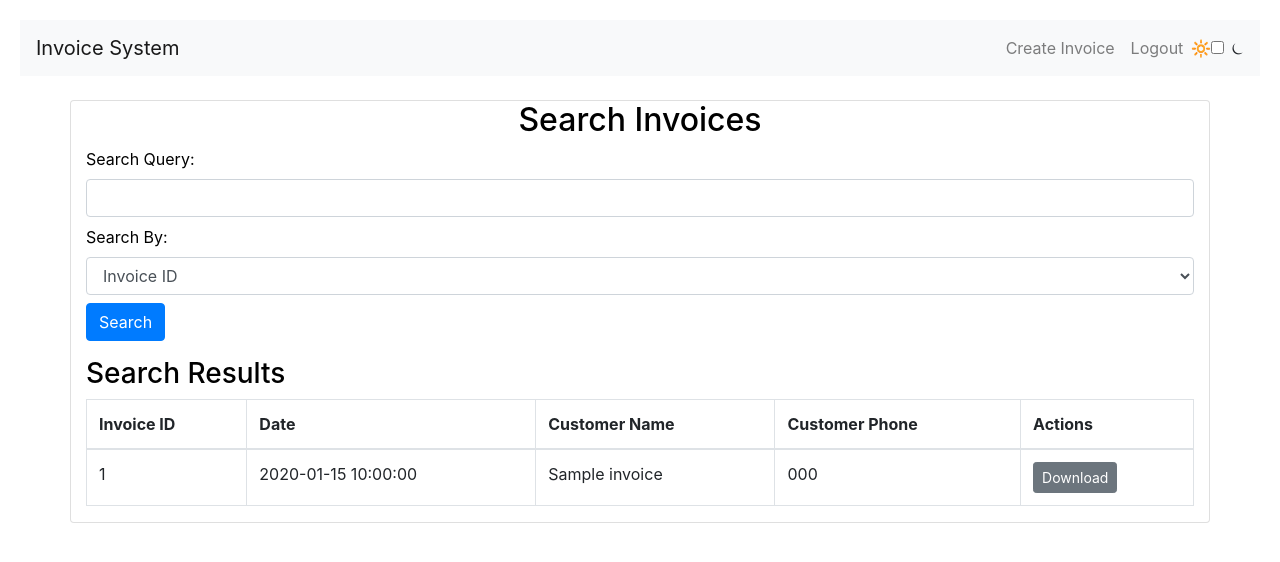
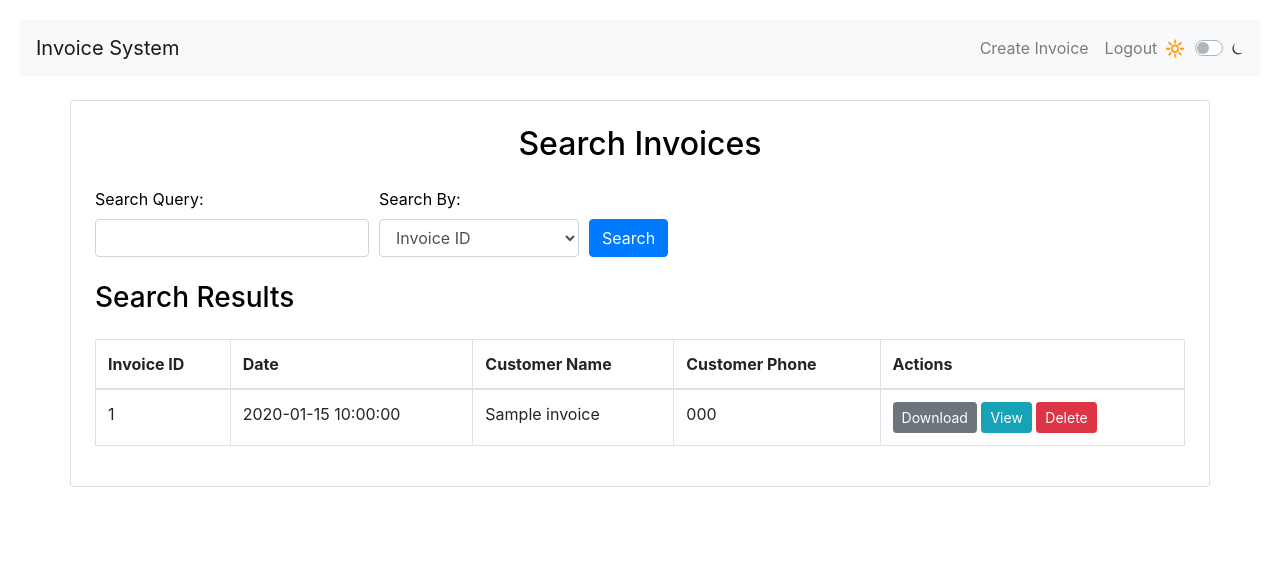
Before and after one commit to Sananta-0902/BMS_py, a Flask app: template templates/search_invoices.html in a window 1280 px wide. Shown: the top 562 px of the page. Run offline with Flask 3, Linux system fonts and the light colour scheme; the template is opened without the code that fills it: most values are stand-ins (such as "Sample title", 1, 10 or a date in 2020); some libraries are stand-ins or nearby versions.

Commit message:
Add invoice deletion functionality and enhance invoice details view

```diff
--- a/app.py
+++ b/app.py
@@ -153,7 +153,7 @@ def create_invoice():
         return redirect(url_for('login'))
 
     user_role = get_user_role(session['user'])
-    if user_role != 'staff':
+    if user_role not in ['staff', 'admin']:
         return "Unauthorized", 403
 
     if request.method == 'POST':
@@ -201,13 +201,25 @@ def view_invoice(invoice_id):
         return "Invoice not found", 404
     return render_template('invoice.html', invoice=invoice, items=items)
 
+@app.route('/delete_invoice/<int:invoice_id>', methods=['GET', 'POST'])
+def delete_invoice(invoice_id):
+    if 'user' not in session:
+        return redirect(url_for('login'))
+
+    user_role = get_user_role(session['user'])
+    if user_role not in ['staff', 'admin']:
+        return "Unauthorized", 403
+
+    delete_invoice_by_id(invoice_id)
+    return redirect(url_for('search_invoices'))
+
 @app.route('/search_invoices', methods=['GET'])
 def search_invoices():
     if 'user' not in session:
         return redirect(url_for('login'))
 
     user_role = get_user_role(session['user'])
-    if user_role != 'staff':
+    if user_role not in ['staff', 'admin']:
         return "Unauthorized", 403
 
     search_query = request.args.get('search', '').strip()
--- a/static/css/style.css
+++ b/static/css/style.css
@@ -43,7 +43,7 @@ body {
     color: var(--card-text-color);
     transition: background-color 0.3s, color 0.3s;
 }
-[data-theme="dark"] .card {
+[data-theme="dark"] .card, [data-theme="dark"] .table {
     background-color: var(--card-background-color);
     color: var(--card-text-color);
 }
--- a/templates/admin.html
+++ b/templates/admin.html
@@ -17,7 +17,8 @@
             <div class="collapse navbar-collapse justify-content-between" id="navbarNav">
                 <ul class="navbar-nav">
                     <li class="nav-item"><a class="nav-link" href="{{ url_for('manage_products') }}">Manage Products</a></li>
-                    <li class="nav-item"><a class="nav-link" href="{{ url_for('manage_staff') }}">Manage Staff</a></li>
+<li class="nav-item"><a class="nav-link" href="{{ url_for('manage_staff') }}">Manage Staff</a></li>
+<li class="nav-item"><a class="nav-link" href="{{ url_for('search_invoices') }}">Search Invoices</a></li>
                     <li class="nav-item"><a class="nav-link" href="{{ url_for('logout') }}">Logout</a></li>
                 </ul>
 
--- a/templates/create_invoice.html
+++ b/templates/create_invoice.html
@@ -27,9 +27,9 @@
             </ul>
         </div>
             <label class="form-check-label" for="themeToggle">🔆</label>
-        <div class="form-check form-switch" style="margin-left: auto;">
-            <input class="form-check-input" type="checkbox" id="themeToggle" onchange="toggleTheme()">
-            <label class="form-check-label" for="themeToggle">⏾</label>
+            <div class="custom-control custom-switch">
+                <input type="checkbox" class="custom-control-input" id="themeToggle" onchange="toggleTheme()">
+                <label class="custom-control-label" for="themeToggle">⏾</label>
             </div>
     </nav>
 
--- a/templates/manage_staff.html
+++ b/templates/manage_staff.html
@@ -20,7 +20,8 @@
             <div class="collapse navbar-collapse justify-content-end" id="navbarNav">
                 <ul class="navbar-nav">
                     <li class="nav-item"><a class="nav-link" href="{{ url_for('manage_products') }}">Manage Products</a></li>
-                    <li class="nav-item"><a class="nav-link" href="{{ url_for('logout') }}">Logout</a></li>
+<li class="nav-item"><a class="nav-link" href="{{ url_for('search_invoices') }}">Search Invoices</a></li>
+<li class="nav-item"><a class="nav-link" href="{{ url_for('logout') }}">Logout</a></li>
                 </ul>
             </div>
         </div>
--- a/templates/search_invoices.html
+++ b/templates/search_invoices.html
@@ -2,11 +2,11 @@
 <html lang="en">
 
 <head>
-    <meta charset="UTF-8">
-    <meta name="viewport" content="width=device-width, initial-scale=1.0">
+    <meta charset="UTF-8" />
+    <meta name="viewport" content="width=device-width, initial-scale=1.0" />
     <title>Search Invoices</title>
     <link rel="stylesheet" href="{{ url_for('static', filename='css/style.css') }}">
-    <link rel="stylesheet" href="https://stackpath.bootstrapcdn.com/bootstrap/4.5.2/css/bootstrap.min.css">
+    <link rel="stylesheet" href="https://stackpath.bootstrapcdn.com/bootstrap/4.5.2/css/bootstrap.min.css" />
 </head>
 
 <body>
@@ -27,33 +27,37 @@
             </ul>
         </div>
         <label class="form-check-label" for="themeToggle">🔆</label>
-        <div class="form-check form-switch" style="margin-left: auto;">
-            <input class="form-check-input" type="checkbox" id="themeToggle" onchange="toggleTheme()">
-            <label class="form-check-label" for="themeToggle">⏾</label>
+        <div class="custom-control custom-switch" style="margin-left: 10px;">
+            <input type="checkbox" class="custom-control-input" id="themeToggle" onchange="toggleTheme()">
+            <label class="custom-control-label" for="themeToggle">⏾</label>
         </div>
     </nav>
 
-
-<div class="container mt-4 card">
-        <h2 class="text-center">Search Invoices</h2>
-        <form method="GET" class="mb-3">
-            <div class="form-group mb-2">
+    <div class="container mt-4 card p-4">
+        <h2 class="text-center mb-4">Search Invoices</h2>
+        <form method="GET" class="mb-4" >
+            <div class="d-flex flex-wrap gap-3 align-items-end" style="gap: 10px;">
+                <div>
                     <label for="search">Search Query:</label>
-                <input type="text" id="search" name="search" class="form-control" value="{{ search_query }}">
+                    <input type="text" id="search" name="search" class="form-control" style="min-width: 200px;"
+                        value="{{ search_query }}">
                 </div>
-            <div class="form-group mb-2">
+                <div>
                     <label for="type">Search By:</label>
-                <select id="type" name="type" class="form-control">
-                    <option value="id" {% if search_type == 'id' %}selected{% endif %}>Invoice ID</option>
-                    <option value="name" {% if search_type == 'name' %}selected{% endif %}>Customer Name</option>
-                    <option value="date" {% if search_type == 'date' %}selected{% endif %}>Date</option>
+                    <select id="type" name="type" class="form-control" style="min-width: 200px;">
+                        <option value="id" {% if search_type=='id' %}selected{% endif %}>Invoice ID</option>
+                        <option value="name" {% if search_type=='name' %}selected{% endif %}>Customer Name</option>
+                        <option value="date" {% if search_type=='date' %}selected{% endif %}>Date</option>
                     </select>
                 </div>
-            <button type="submit" class="btn btn-primary">Search</button>
+                <div>
+                    <button type="submit" class="btn btn-primary mt-4">Search</button>
+                </div>
+            </div>
         </form>
 
         <h3>Search Results</h3>
-        <table class="table table-bordered">
+        <table class="table table-bordered mt-3">
             <thead>
                 <tr>
                     <th>Invoice ID</th>
@@ -71,7 +75,13 @@
                     <td>{{ invoice.customer_name }}</td>
                     <td>{{ invoice.customer_phone }}</td>
                     <td>
-                        <a href="{{ url_for('download_invoice_pdf', invoice_id=invoice.invoice_id) }}" class="btn btn-secondary btn-sm">Download</a>
+                        <a href="{{ url_for('download_invoice_pdf', invoice_id=invoice.invoice_id) }}"
+                            class="btn btn-secondary btn-sm">Download</a>
+                        <a href="{{ url_for('view_invoice', invoice_id=invoice.invoice_id) }}"
+                            class="btn btn-info btn-sm">View</a>
+<form action="{{ url_for('delete_invoice', invoice_id=invoice.invoice_id) }}" method="POST" style="display: inline;">
+    <button type="submit" class="btn btn-danger btn-sm" onclick="return confirm('Are you sure you want to delete this invoice?');">Delete</button>
+</form>
                     </td>
                 </tr>
                 {% endfor %}
@@ -91,7 +101,6 @@ function toggleTheme() {
             document.getElementById('themeToggle').checked = newTheme === 'dark';
         }
 
-    // Apply saved theme on page load
         const savedTheme = localStorage.getItem('theme');
         if (savedTheme) {
             document.documentElement.setAttribute('data-theme', savedTheme);
```
Also changed, not shown: db.py (+9 -0 lines), templates/invoice.html (added, +52 -0 lines), templates/manage_products.html (+6 -3 lines). Lines whose indentation alone changed are shown as unchanged.
